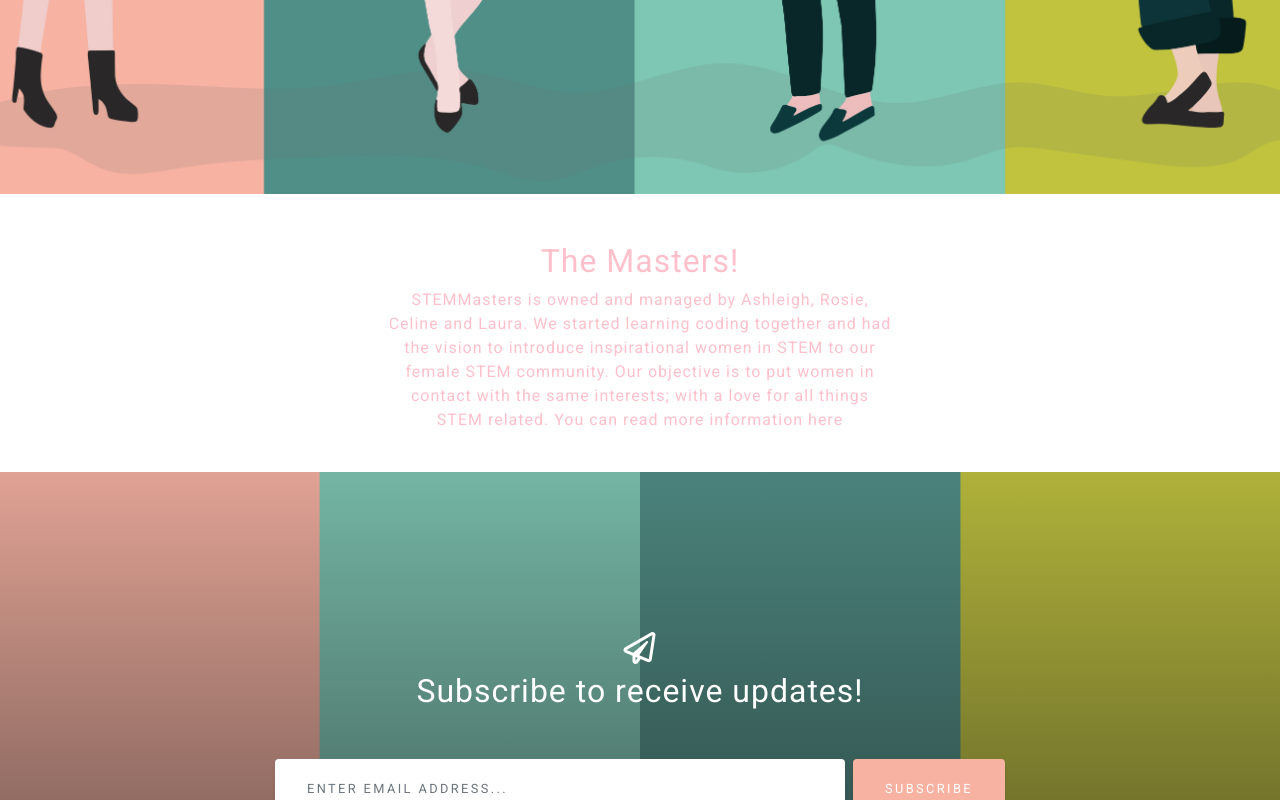
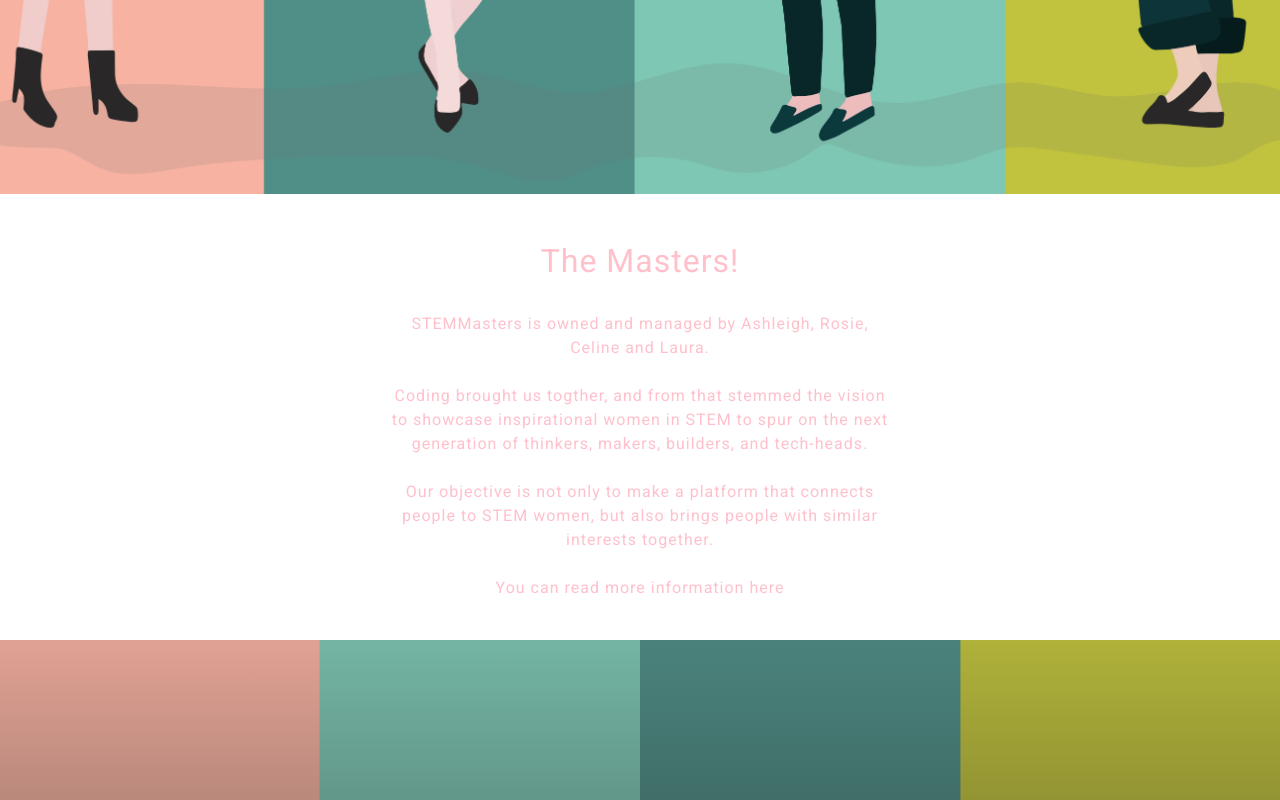
Before and after one commit to AshMeg/MyWebsite, a website: page about.html in a window 1280 px wide. Shown: the part 606-1406 px from the top of the page. Drawn offline with Linux system fonts and the light colour scheme; a web font is replaced by a local one.

Commit message:
Update about.html
updated the about section

```diff
--- a/about.html
+++ b/about.html
@@ -69,10 +69,18 @@
           <div class="col-lg-8 mx-auto">
             <h2>The Masters!</h2>
             <p>
+<br>
             STEMMasters is owned and managed by Ashleigh, Rosie, Celine and Laura.
-            We started learning coding together and had the vision to introduce inspirational women in STEM to our female STEM community.
-            Our objective is to put women in contact with the same interests; with a love for all things STEM related.
-            You can read more information <a href="https://en.wikipedia.org/wiki/Women_in_STEM_fields" target="_blank">here</a>
+          </br>
+            <br>
+              Coding brought us togther, and from that stemmed the vision to showcase inspirational women in STEM to spur on the next generation of thinkers, makers, builders, and tech-heads.
+            </br>
+            <br>
+              Our objective is not only to make a platform that connects people to STEM women, but also brings people with similar interests together.
+            </br>
+            <br>
+              You can read more information <a href="https://en.wikipedia.org/wiki/Women_in_STEM_fields" target="_blank">here</a>
+            </br>
 
             </p>
           </div>
```
